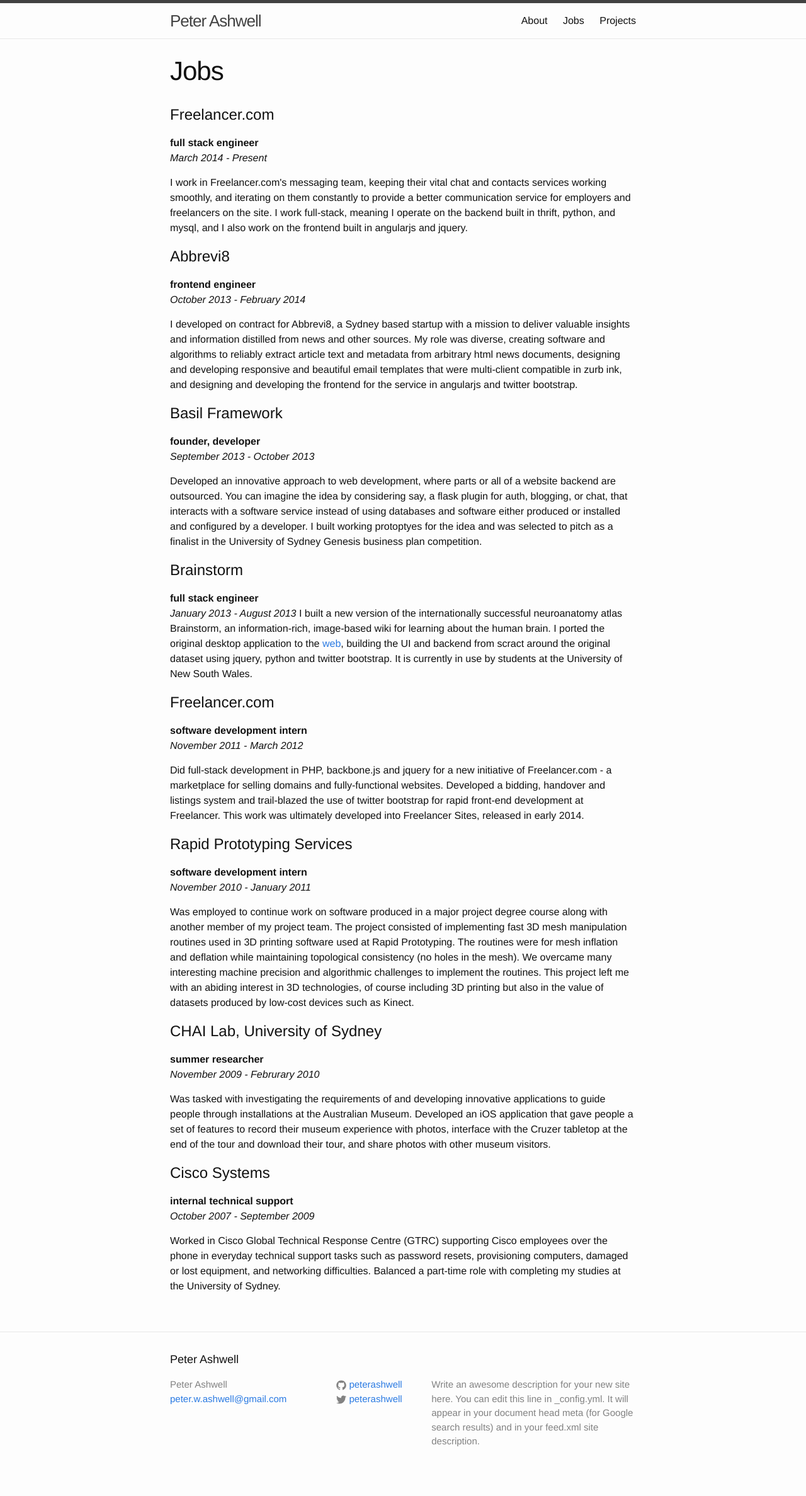
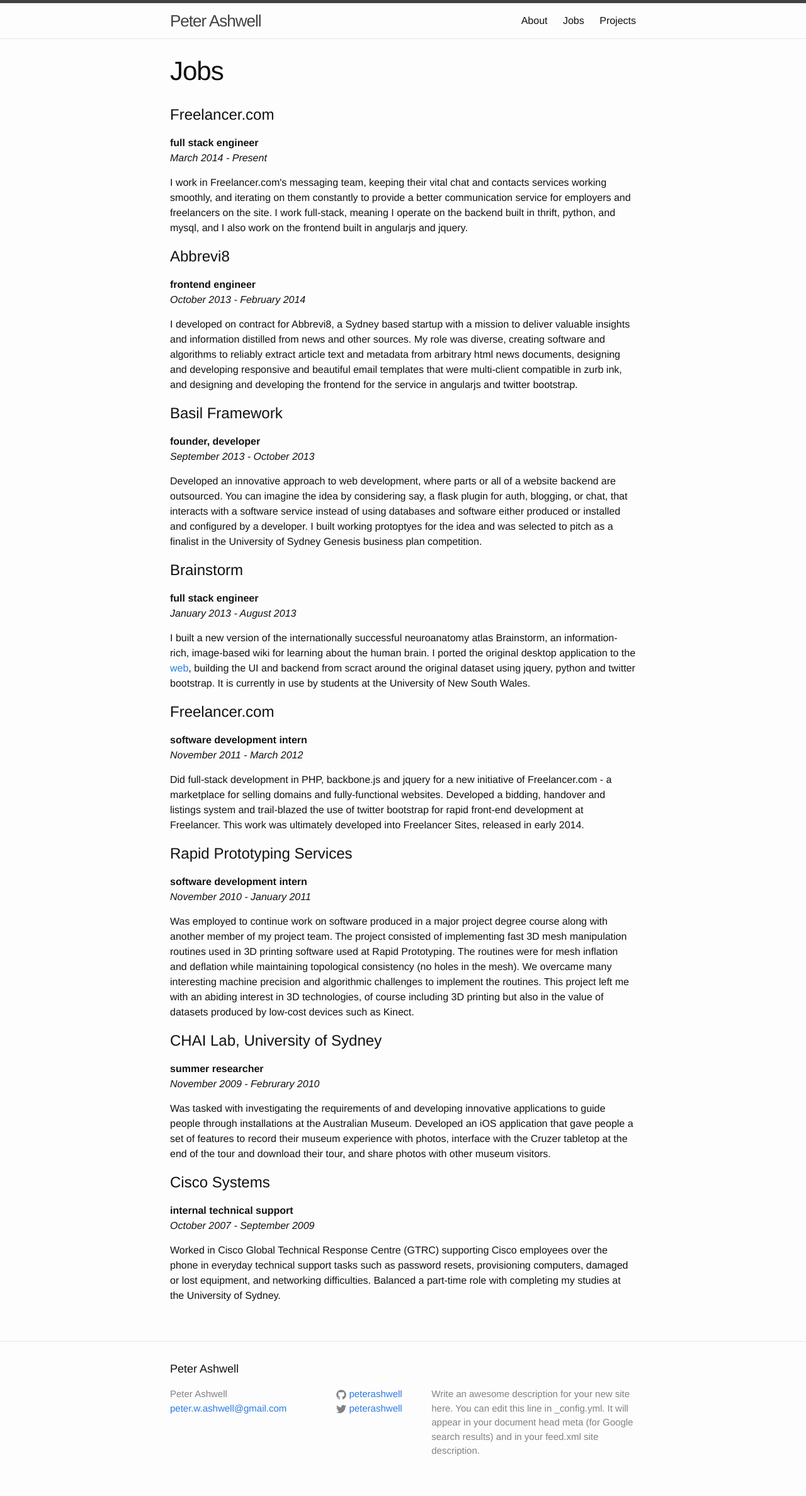
Before and after one commit to peterashwell/peterashwell.github.io, a Jekyll site: the page built from jobs.md, in a window 1280 px wide. Shown: the whole page at 63% size. Built offline with Jekyll 4.4.1, drawn with Linux system fonts in a browser that asks for light colours.

Commit message:
Fixed url in jobs

```diff
--- a/jobs.md
+++ b/jobs.md
@@ -8,38 +8,37 @@
 <strong>full stack engineer</strong><br />
 <em>March 2014 - Present</em>
 
-<p>
-	I work in Freelancer.com's messaging team, keeping their vital chat and contacts services working smoothly, and iterating on them constantly to provide a better communication service for employers and freelancers on the site. I work full-stack, meaning I operate on the backend built in thrift, python, and mysql, and I also work on the frontend built in angularjs and jquery.
-</p>
+<p>I work in Freelancer.com's messaging team, keeping their vital chat and contacts services working smoothly, and iterating on them constantly to provide a better communication service for employers and freelancers on the site. I work full-stack, meaning I operate on the backend built in thrift, python, and mysql, and I also work on the frontend built in angularjs and jquery.</p>
 
 <h1>Abbrevi8</h1>
 <strong>frontend engineer</strong><br />
 <em>October 2013 - February 2014</em>
 
-I developed on contract for Abbrevi8, a Sydney based startup with a mission to deliver valuable insights and information distilled from news and other sources. My role was diverse, creating software and algorithms to reliably extract article text and metadata from arbitrary html news documents, designing and developing responsive and beautiful email templates that were multi-client compatible in zurb ink, and designing and developing the frontend for the service in angularjs and twitter bootstrap.
+<p>I developed on contract for Abbrevi8, a Sydney based startup with a mission to deliver valuable insights and information distilled from news and other sources. My role was diverse, creating software and algorithms to reliably extract article text and metadata from arbitrary html news documents, designing and developing responsive and beautiful email templates that were multi-client compatible in zurb ink, and designing and developing the frontend for the service in angularjs and twitter bootstrap.</p>
 
 <h1>Basil Framework</h1>
 <strong>founder, developer</strong><br />
 <em>September 2013 - October 2013</em>
 
-Developed an innovative approach to web development, where parts or all of a website backend are outsourced. You can imagine the idea by considering say, a flask plugin for auth, blogging, or chat, that interacts with a software service instead of using databases and software either produced or installed and configured by a developer. I built working protoptyes for the idea and was selected to pitch as a finalist in the University of Sydney Genesis business plan competition.
+<p>Developed an innovative approach to web development, where parts or all of a website backend are outsourced. You can imagine the idea by considering say, a flask plugin for auth, blogging, or chat, that interacts with a software service instead of using databases and software either produced or installed and configured by a developer. I built working protoptyes for the idea and was selected to pitch as a finalist in the University of Sydney Genesis business plan competition.</p>
 
 <h1>Brainstorm</h1>
 <strong>full stack engineer</strong><br />
 <em>January 2013 - August 2013</em>
-I built a new version of the internationally successful neuroanatomy atlas Brainstorm, an information-rich, image-based wiki for learning about the human brain. I ported the original desktop application to the <a href="www.brainstormneuro.net">web</a>, building the UI and backend from scract around the original dataset using jquery, python and twitter bootstrap. It is currently in use by students at the University of New South Wales.
+
+<p>I built a new version of the internationally successful neuroanatomy atlas Brainstorm, an information-rich, image-based wiki for learning about the human brain. I ported the original desktop application to the <a href="http://www.brainstormneuro.net">web</a>, building the UI and backend from scract around the original dataset using jquery, python and twitter bootstrap. It is currently in use by students at the University of New South Wales.</p>
 
 <h1>Freelancer.com</h1>
 <strong>software development intern</strong><br />
 <em>November 2011 - March 2012</em>
 
-Did full-stack development in PHP, backbone.js and jquery for a new initiative of Freelancer.com - a marketplace for selling domains and fully-functional websites. Developed a bidding, handover and listings system and trail-blazed the use of twitter bootstrap for rapid front-end development at Freelancer. This work was ultimately developed into Freelancer Sites, released in early 2014.
+<p>Did full-stack development in PHP, backbone.js and jquery for a new initiative of Freelancer.com - a marketplace for selling domains and fully-functional websites. Developed a bidding, handover and listings system and trail-blazed the use of twitter bootstrap for rapid front-end development at Freelancer. This work was ultimately developed into Freelancer Sites, released in early 2014.</p>
 
 <h1>Rapid Prototyping Services</h1>
 <strong>software development intern</strong><br />
 <em>November 2010 - January 2011</em>
 
-Was employed to continue work on software produced in a major project degree course along with another member of my project team. The project consisted of implementing fast 3D mesh manipulation routines used in 3D printing software used at Rapid Prototyping. The routines were for mesh inflation and deflation while maintaining topological consistency (no holes in the mesh). We overcame many interesting machine precision and algorithmic challenges to implement the routines. This project left me with an abiding interest in 3D technologies, of course including 3D printing but also in the value of datasets produced by low-cost devices such as Kinect.
+<p>Was employed to continue work on software produced in a major project degree course along with another member of my project team. The project consisted of implementing fast 3D mesh manipulation routines used in 3D printing software used at Rapid Prototyping. The routines were for mesh inflation and deflation while maintaining topological consistency (no holes in the mesh). We overcame many interesting machine precision and algorithmic challenges to implement the routines. This project left me with an abiding interest in 3D technologies, of course including 3D printing but also in the value of datasets produced by low-cost devices such as Kinect.</p>
 
 <h1>CHAI Lab, University of Sydney</h1>
 <strong>summer researcher</strong><br />
```
